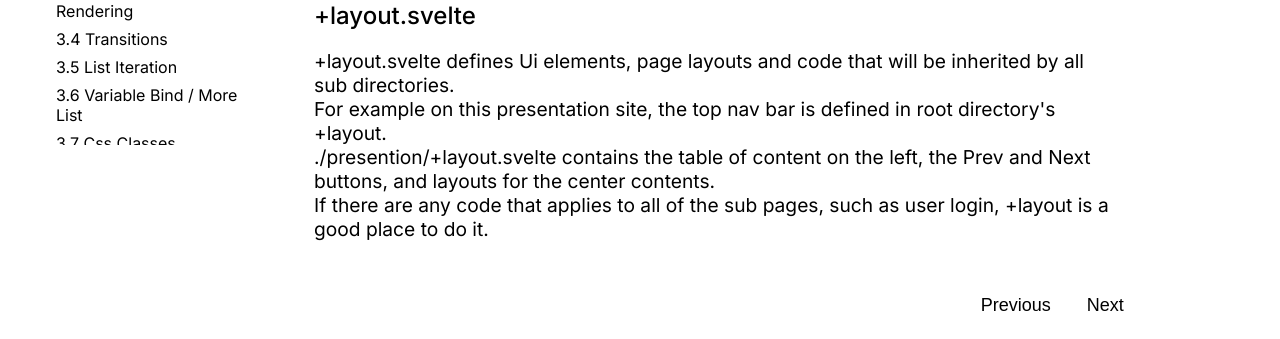
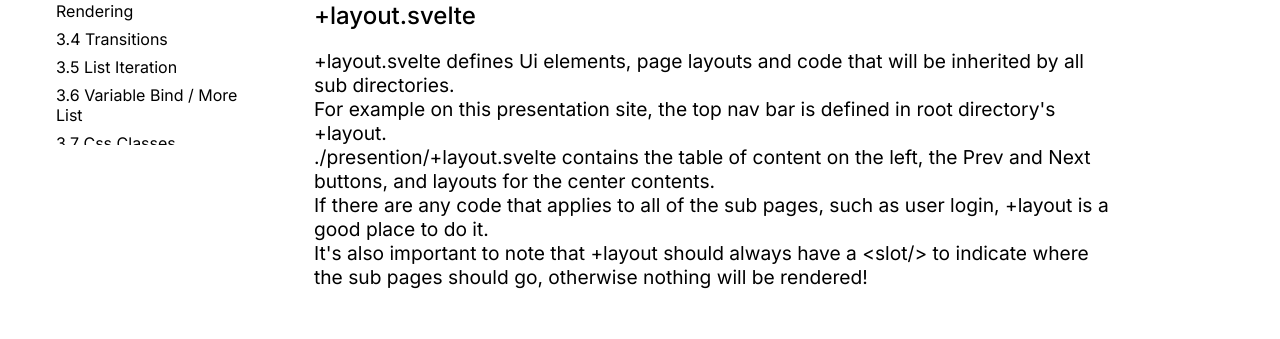
Before and after one commit to goldentoaste/svelte101, a SvelteKit app in the folder main_page/: page /presentation/what_is_sveltekit/routing in a window 1280 px wide. Shown: the part 539-878 px from the top of the page. Built offline with nearby package versions, Linux system fonts and the light colour scheme.

Commit message:
just farming commit count

```diff
--- a/main_page/src/routes/presentation/what_is_sveltekit/routing/+page.svelte
+++ b/main_page/src/routes/presentation/what_is_sveltekit/routing/+page.svelte
@@ -50,4 +50,9 @@
     <br />
     If there are any code that applies to all of the sub pages, such as user login,
     +layout is a good place to do it.
+
+    <br />
+    It's also important to note that +layout should always have a
+    <span class="inline">{"<slot/>"}</span> to indicate where the sub pages should
+    go, otherwise nothing will be rendered!
 </p>
```
